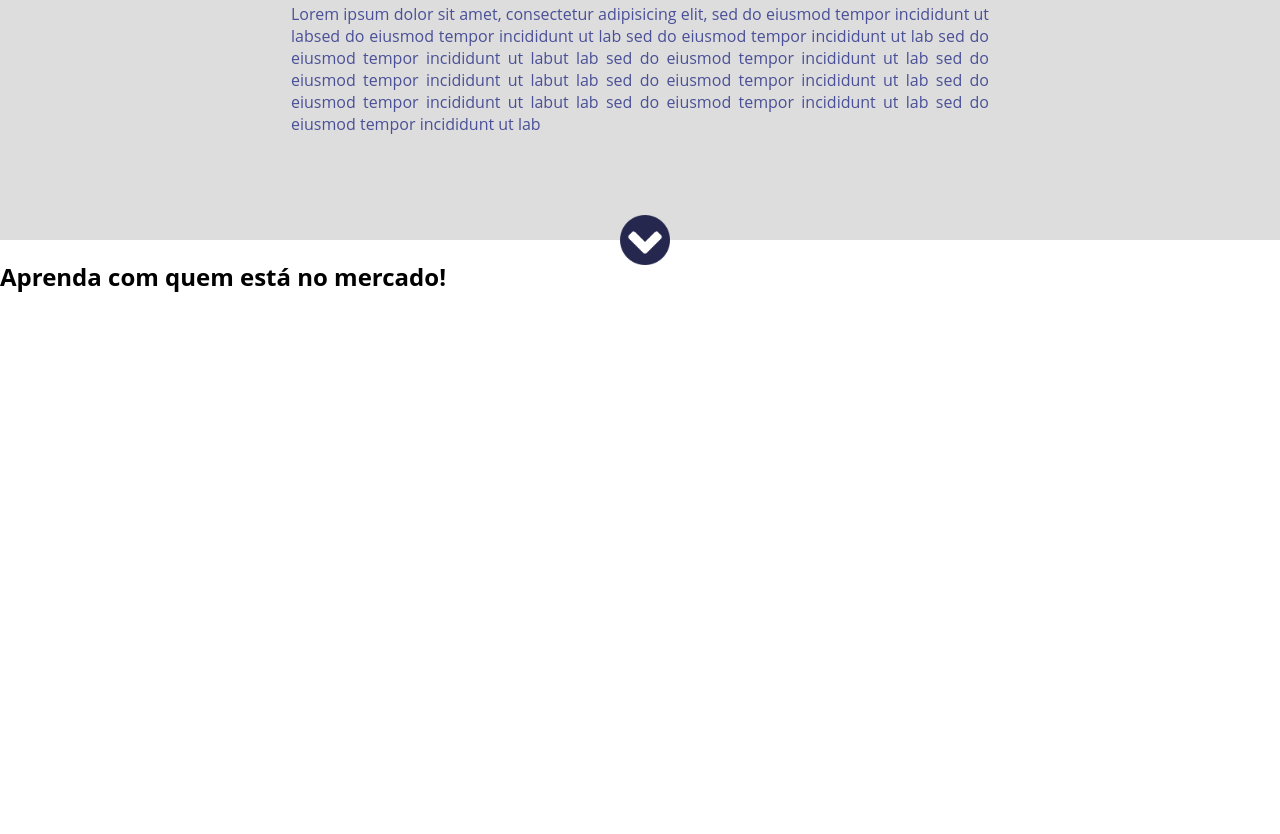
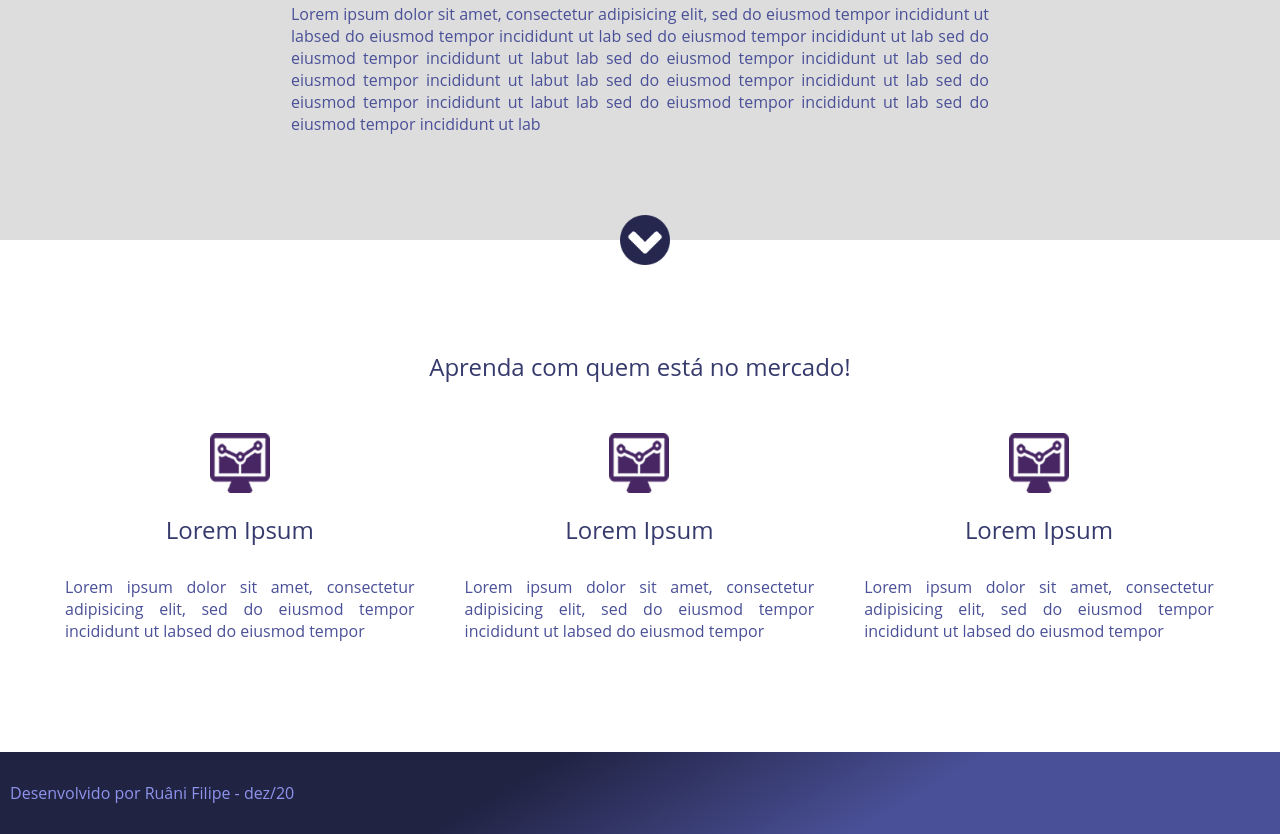
Before and after one commit to RuaniFilipe/Projetos_DankiCode, a plain HTML site: page Projeto_01/index.html in a window 1280 px wide. Shown: the part 742-1576 px from the top of the page. Before the commit the page ends 1035 px from the top, so only its background shows below. Drawn offline with Linux system fonts and the light colour scheme; a script that the page names is missing.

Commit message:
Projeto 01- finalizado

```diff
--- a/Projeto_01/index.html
+++ b/Projeto_01/index.html
@@ -1,15 +1,15 @@
 <html lang="pt-br">
   <head>
-  <meta charset="UTF-8">
-  <meta name="viewport" content="width=device-width, initial-scale=1.0">
+    <meta charset="UTF-8" />
+    <meta name="viewport" content="width=device-width, initial-scale=1.0" />
     <title>Projeto 01</title>
-  <link rel="stylesheet" href="style.css">
+    <link rel="stylesheet" href="style.css" />
     <script defer src="script.js"></script>
   </head>
   <body>
     <div class="header">
       <div class="center">
-    <img src="images/logo.png" alt="Logo">
+        <img src="images/logo.png" alt="Logo" />
       </div>
     </div>
 
@@ -22,27 +22,29 @@
             <li>Lorem ipsum dolor sit amet</li>
             <li>Lorem ipsum dolor sit amet</li>
           </ul>
-
         </div>
         <div class="form">
-      <h2>Preencha o formulário e inicie a sua caminhada para virar um webmaster!</h2>
+          <h2>
+            Preencha o formulário e inicie a sua caminhada para virar um
+            webmaster!
+          </h2>
           <form>
             <div class="input-container">
               <span>Nome*</span>
-          <input type="text" name="nome" required>
+              <input type="text" name="nome" required />
             </div>
             <div class="input-container">
               <span>Email*</span>
-          <input type="text" name="nome" required>
+              <input type="text" name="nome" required />
             </div>
             <div class="input-container">
               <span>Telefone*</span>
-          <input type="text" name="nome" required>
+              <input type="text" name="nome" required />
             </div>
             <p class="warning">*Campos Obrigatórios</p>
-        <div class="input-submit-container"><input type="submit" value="Enviar" name="acao"></div>
-
-
+            <div class="input-submit-container">
+              <input type="submit" value="Enviar" name="acao" />
+            </div>
           </form>
         </div>
       </div>
@@ -51,17 +53,57 @@
     <div class="container-2">
       <div class="center">
         <h2>Lorem Ipsum</h2>
-    <p>Lorem ipsum dolor sit amet, consectetur adipisicing elit, sed do eiusmod tempor incididunt ut labsed do eiusmod tempor incididunt ut lab sed do eiusmod tempor incididunt ut lab sed do eiusmod tempor incididunt ut labut lab sed do eiusmod tempor incididunt ut lab sed do eiusmod tempor incididunt ut labut lab sed do eiusmod tempor incididunt ut lab sed do eiusmod tempor incididunt ut labut lab sed do eiusmod tempor incididunt ut lab sed do eiusmod tempor incididunt ut lab</p>
+        <p>
+          Lorem ipsum dolor sit amet, consectetur adipisicing elit, sed do
+          eiusmod tempor incididunt ut labsed do eiusmod tempor incididunt ut
+          lab sed do eiusmod tempor incididunt ut lab sed do eiusmod tempor
+          incididunt ut labut lab sed do eiusmod tempor incididunt ut lab sed do
+          eiusmod tempor incididunt ut labut lab sed do eiusmod tempor
+          incididunt ut lab sed do eiusmod tempor incididunt ut labut lab sed do
+          eiusmod tempor incididunt ut lab sed do eiusmod tempor incididunt ut
+          lab
+        </p>
       </div>
       <div class="arrow"></div>
     </div>
 
     <div class="section-1">
+      <div class="center">
         <h2>Aprenda com quem está no mercado!</h2>
         <div class="container-section">
-
+          <div class="container-single">
+            <div><img src="images/icon.png" /></div>
+            <div class="text-container-single">
+              <h2>Lorem Ipsum</h2>
+              <p>
+                Lorem ipsum dolor sit amet, consectetur adipisicing elit, sed do
+                eiusmod tempor incididunt ut labsed do eiusmod tempor
+              </p>
             </div>
           </div>
-
+          <div class="container-single">
+            <div><img src="images/icon.png" /></div>
+            <div class="text-container-single">
+              <h2>Lorem Ipsum</h2>
+              <p>
+                Lorem ipsum dolor sit amet, consectetur adipisicing elit, sed do
+                eiusmod tempor incididunt ut labsed do eiusmod tempor
+              </p>
+            </div>
+          </div>
+          <div class="container-single">
+            <div><img src="images/icon.png" /></div>
+            <div class="text-container-single">
+              <h2>Lorem Ipsum</h2>
+              <p>
+                Lorem ipsum dolor sit amet, consectetur adipisicing elit, sed do
+                eiusmod tempor incididunt ut labsed do eiusmod tempor
+              </p>
+            </div>
+          </div>
+        </div>
+      </div>
+    </div>
+    <div class="footer">Desenvolvido por Ruâni Filipe - dez/20</div>
   </body>
 </html>
--- a/Projeto_01/style.css
+++ b/Projeto_01/style.css
@@ -1,6 +1,5 @@
 html, body {
   height: 100%;
-
 }
 
 body {
@@ -19,6 +18,7 @@ body {
   width: 100%;
   height: 60px;
   background-color: #212343;
+  min-width: 1200px;
 }
 
 .header img {
@@ -36,6 +36,7 @@ body {
   background-size: cover;
   height: 557px;
   width: 100%;
+  min-width: 1200px;
 }
 
 .container-banner > .center {
@@ -125,6 +126,7 @@ body {
   padding: 40px 0;
   background-color: #ddd;
   text-align: center;
+  min-width: 1200px;
 }
 
 .container-2 h2{
@@ -150,3 +152,42 @@ body {
   background-image: url('./images/arrow.png');
   background-size: 100%;
 }
+
+.section-1{
+  padding: 90px 0;
+}
+
+.section-1 h2{
+  text-align: center;
+  font-weight: normal;
+  color: #363A6D;
+}
+
+.container-section{
+  margin-top: 40px;
+  text-align: center;
+}
+
+.container-single {
+  float: left;
+  width: 33.3%;
+  margin-top: 10px;
+}
+
+.container-single img {
+  width: 60px;
+}
+
+.container-single p{
+  padding: 10px 25px;
+  color: #4a5097;
+  text-align: justify;
+  margin-bottom: 100px;
+}
+
+.footer {
+  clear: both;
+  padding: 30px 10;
+  color: #8e94ec;
+  background: linear-gradient(329.54deg, #4a5097 30%, #212343 60%);
+}
```
Lines whose indentation alone changed are shown as unchanged.
